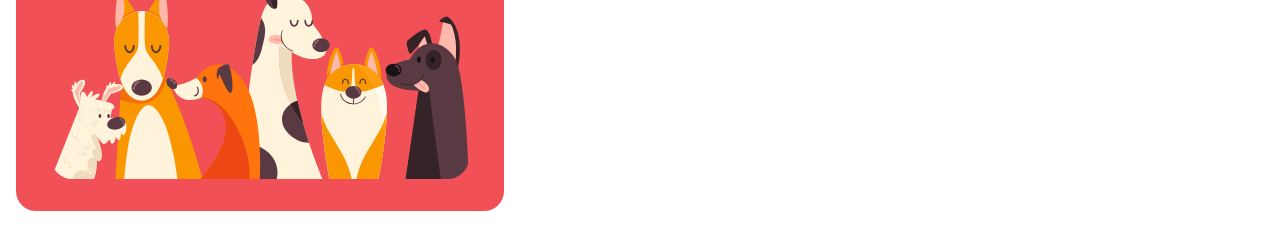
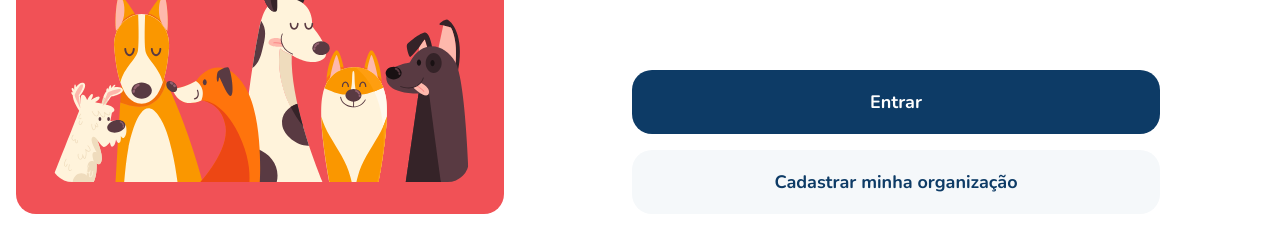
Before and after one commit to lui7henrique/find-a-friend-front-end, a Next.js app: page /org/login in a window 1280 px wide. Shown: the part 530-782 px from the top of the page. Built offline with nearby package versions, Linux system fonts and the light colour scheme.

Commit message:
feat: Finish login form styles

```diff
--- /dev/null
+++ b/src/components/Button/index.tsx
@@ -0,0 +1,8 @@
+import * as S from "./styles";
+import { ButtonProps } from "./types";
+
+export const Button = (props: ButtonProps) => {
+  const { children, ...containerProps } = props;
+
+  return <S.Container {...containerProps}>{children}</S.Container>;
+};
--- /dev/null
+++ b/src/components/Button/styles.ts
@@ -0,0 +1,36 @@
+import { styled } from "src/styles/theme";
+
+export const Container = styled("button", {
+  "&": {
+    all: "unset",
+  },
+
+  variants: {
+    variant: {
+      primary: {
+        background: "$blue500",
+        color: "$white",
+      },
+      secondary: {
+        background: "$gray100",
+        color: "$blue500",
+      },
+    },
+  },
+  defaultVariants: {
+    variant: "primary",
+  },
+
+  width: "100%",
+  padding: "$5",
+
+  display: "flex",
+  alignItems: "center",
+  justifyContent: "center",
+
+  borderRadius: "$lg",
+  fontWeight: 700,
+  fontSize: "$lg",
+
+  cursor: "pointer",
+});
--- /dev/null
+++ b/src/components/Button/types.ts
@@ -0,0 +1,6 @@
+import { ReactNode } from "react";
+import * as S from "./styles";
+
+export type ButtonProps = {
+  children: ReactNode;
+} & typeof S.Container.defaultProps;
--- a/src/templates/OrgLogin/index.tsx
+++ b/src/templates/OrgLogin/index.tsx
@@ -1,5 +1,6 @@
 import { FieldText } from "src/components/FieldText";
 import * as S from "./styles";
+import { Button } from "src/components/Button";
 
 export const OrgLoginTemplate = () => {
   return (
@@ -16,6 +17,11 @@ export const OrgLoginTemplate = () => {
           <FieldText label="E-mail" placeholder="email@org.com" type="email" />
           <FieldText label="Senha" placeholder="*********" type="password" />
         </S.FormFields>
+
+        <S.Buttons>
+          <Button>Entrar</Button>
+          <Button variant="secondary">Cadastrar minha organização</Button>
+        </S.Buttons>
       </S.Form>
     </S.Container>
   );
--- a/src/templates/OrgLogin/styles.ts
+++ b/src/templates/OrgLogin/styles.ts
@@ -61,3 +61,11 @@ export const FormFields = styled("div", {
   flexDirection: "column",
   gap: "$4",
 });
+
+export const Buttons = styled("div", {
+  marginTop: "$20",
+
+  display: "flex",
+  flexDirection: "column",
+  gap: "$4",
+});
```
